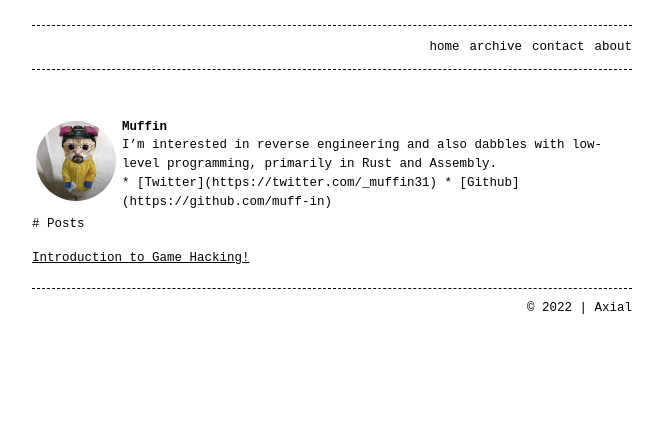
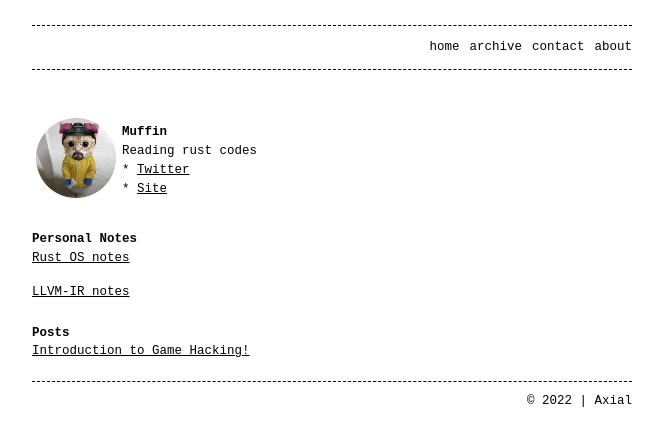
Before and after one commit to RixedLabs/RixedLabs.github.io, a Jekyll site: the page built from muffin.md, in a window 1280 px wide. Shown: the top 446 px of the page, without its empty margins (308-971 px from the left). Built offline with Jekyll 4.4.1, drawn with Linux system fonts in a browser that asks for light colours; our own code applies the rules of GitHub Pages for plain Markdown files.

Commit message:
Update muffin.md

```diff
--- a/muffin.md
+++ b/muffin.md
@@ -6,16 +6,20 @@ title: muffin
   <tr>
      <td><img src="/assets/images/muffin.png" alt="..." width="80" height="80" style="float:left"></td>
         <td><b> Muffin </b> <br>
-      I’m interested in reverse engineering and also dabbles with low-level programming, primarily in Rust and Assembly.
-         <br>
-
-* [Twitter](https://twitter.com/_muffin31)
-* [Github](https://github.com/muff-in)
-                  <br />
+      Reading rust codes
+        <br>
+* <a href="https://twitter.com/_muffin31">Twitter</a> <br>
+* <a href="https://muff-in.github.io/">Site</a> <br>
     </td>
   </tr> <br>
 </table>
 
-  # Posts
 
-  [Introduction to Game Hacking!](https://medium.com/ax1al/introduction-to-game-hacking-fb70e29de60f)
+## Personal Notes
+[Rust OS notes](https://rustosnotes.notion.site/Rust-OS-Notes-92d8abde19a444f8b001ae2a0a73822b)
+
+[LLVM-IR notes](https://naviinotes.notion.site/LLVM-IR-Notes-1-basic-ada707550f25418e91714e6276470ae4)
+
+# Posts
+
+[Introduction to Game Hacking!](https://medium.com/ax1al/introduction-to-game-hacking-fb70e29de60f)
```
